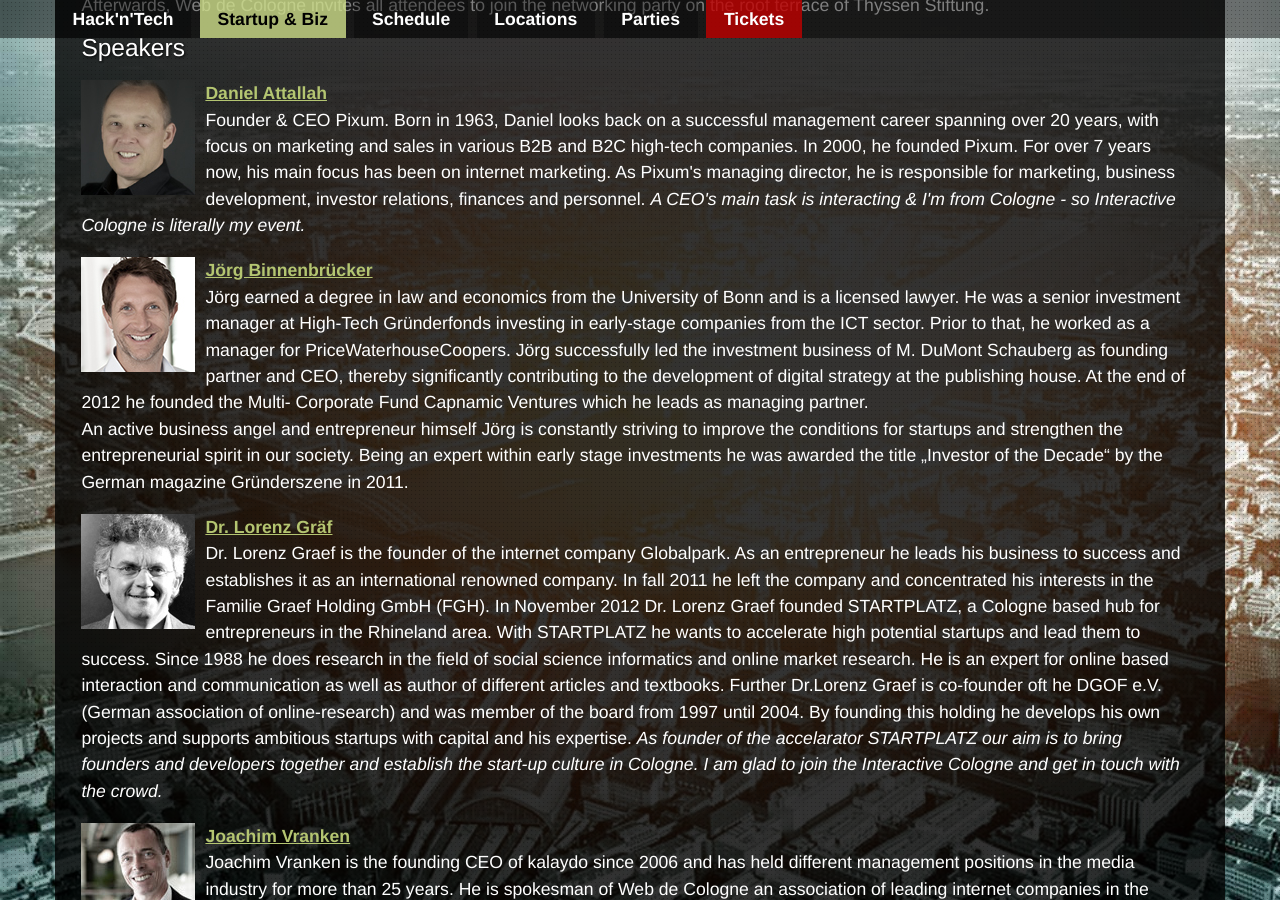
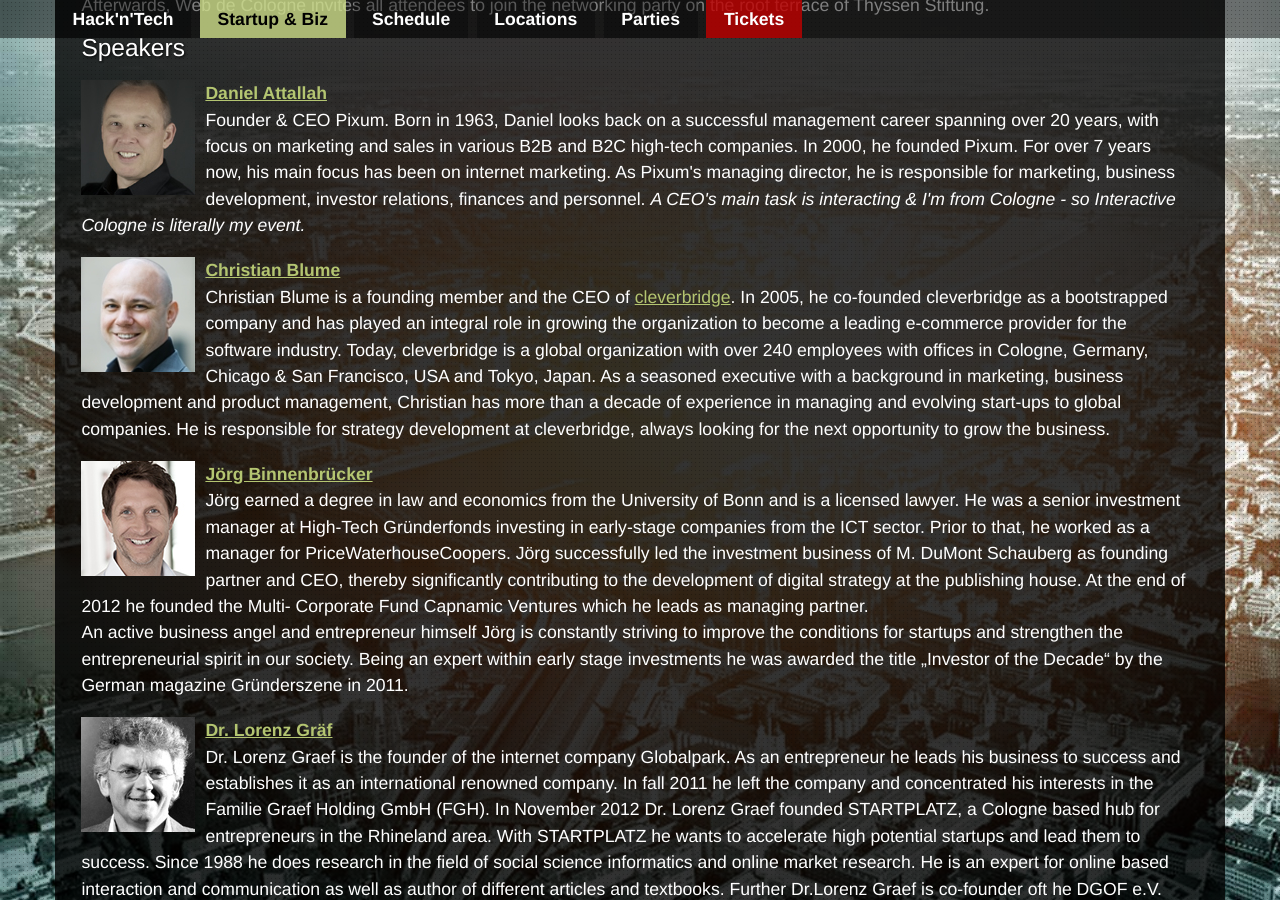
Before and after one commit to InteractiveCologne/interactivecologne.github.com, a Jekyll site: the page built from startup.html, in a window 1280 px wide and 900 px high, scrolled down 6313 px. Built offline with Jekyll 4.4.1, drawn with Linux system fonts in a browser that asks for light colours; nearby versions of some CDN libraries.

Commit message:
added christian blume

```diff
--- a/startup.html
+++ b/startup.html
@@ -153,6 +153,9 @@
 					<img class="speaker" src="assets/images/speaker/daniel-attallah.jpg" alt="Daniel Attallah"/><a href="#daniel-attallah" name="daniel-attalah"><strong>Daniel Attallah</strong></a><br/>Founder &amp; CEO Pixum. Born in 1963, Daniel looks back on a successful management career spanning over 20 years, with focus on marketing and sales in various B2B and B2C high-tech companies. In 2000, he founded Pixum. For over 7 years now, his main focus has been on internet marketing. As Pixum's managing director, he is responsible for marketing, business development, investor relations, finances and personnel.	<em>A CEO's main task is interacting &amp; I'm from Cologne - so Interactive Cologne is literally my event.</em>
 				</p>
 				<p class="speaker">
+					<img class="speaker" src="assets/images/speaker/christian-blume.jpg" alt="Christian Blume"/><a href="#christian-blume" name="christian-blume"><strong>Christian Blume</strong></a><br/>Christian Blume is a founding member and the CEO of <a href="http://www.cleverbridge.com/">cleverbridge</a>. In 2005, he co-founded cleverbridge as a bootstrapped company and has played an integral role in growing the organization to become a leading e-commerce provider for the software industry. Today, cleverbridge is a global organization with over 240 employees with offices in Cologne, Germany, Chicago & San Francisco, USA and Tokyo, Japan. As a seasoned executive with a background in marketing, business development and product management, Christian has more than a decade of experience in managing and evolving start-ups to global companies. He is responsible for strategy development at cleverbridge, always looking for the next opportunity to grow the business.
+				</p>
+				<p class="speaker">
 					<img class="speaker" src="assets/images/speaker/joerg-binnenbruecker.jpg" alt="Jörg Binnenbruecker"/><a href="#joerg-binnenbruecker_wdc" name="joerg-binnenbruecker_wdc"><strong>Jörg Binnenbrücker</strong></a><br/>Jörg earned a degree in law and economics from the University of Bonn and is a licensed lawyer. He was a senior investment manager at High-Tech Gründerfonds investing in early-stage companies from the ICT sector. Prior to that, he worked as a manager for PriceWaterhouseCoopers. Jörg successfully led the investment business of M. DuMont Schauberg as founding partner and CEO, thereby significantly contributing to the development of digital strategy at the publishing house. At the end of 2012 he founded the Multi- Corporate Fund Capnamic Ventures which he leads as managing partner.<br />An active business angel and entrepreneur himself Jörg is constantly striving to improve the conditions for startups and strengthen the entrepreneurial spirit in our society. Being an expert within early stage investments he was awarded the title „Investor of the Decade“  by the German magazine Gründerszene in 2011.
 				</p>
 				<p class="speaker">
```
Also changed, not shown: assets/images/speaker/christian-blume.jpg (added).
